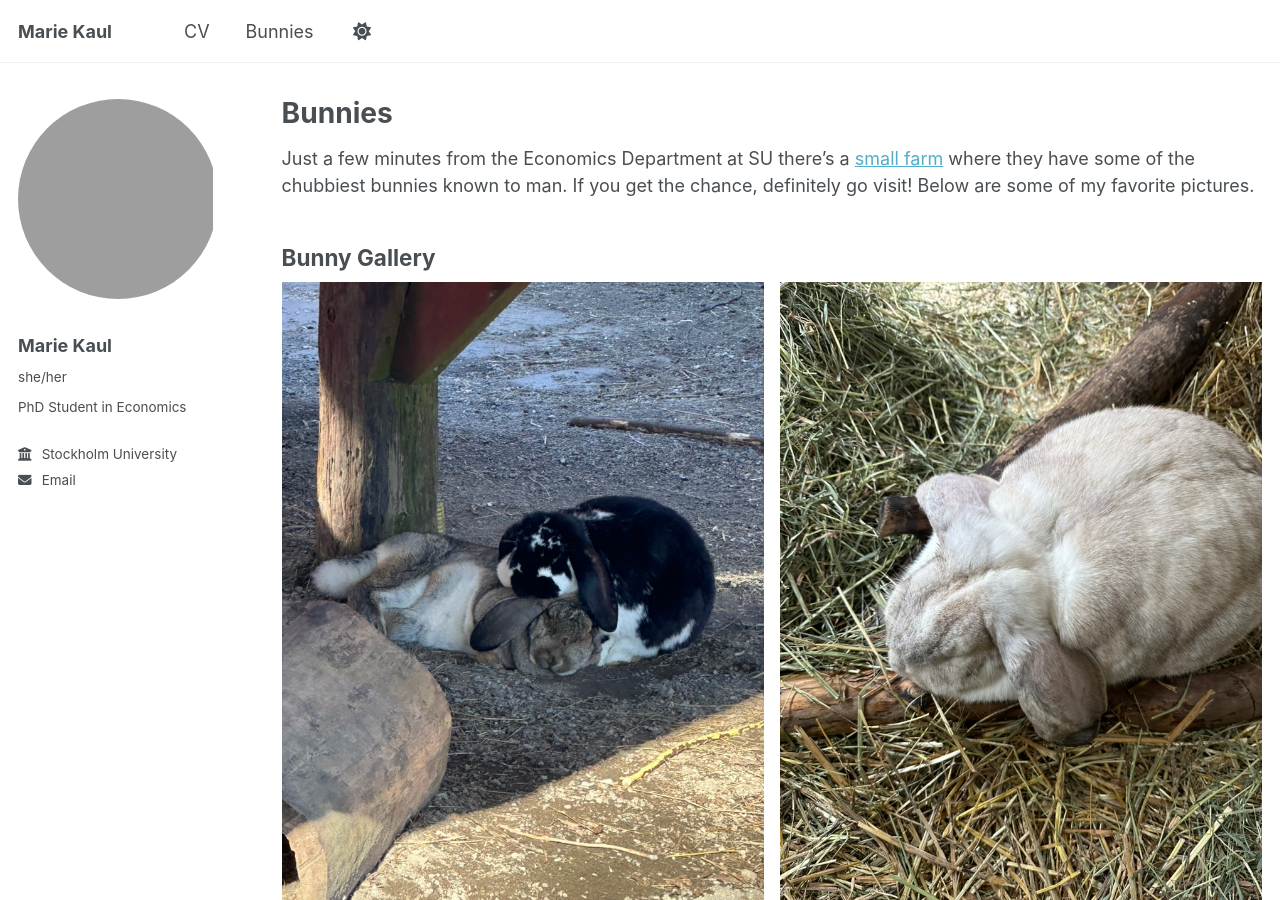
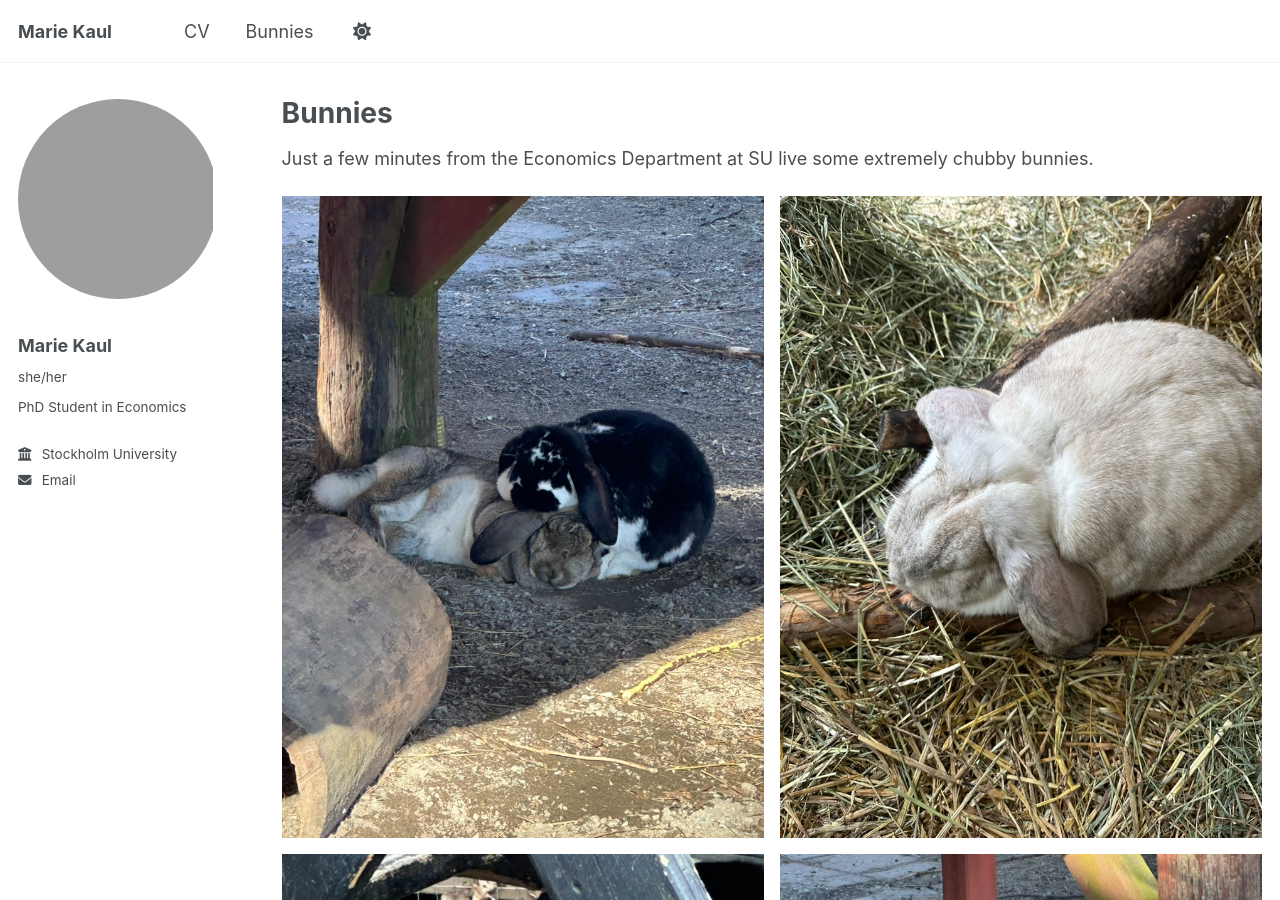
Before and after one commit to marie-kaul/marie-kaul.github.io, a Jekyll site: the page built from _pages/bunnies.md, in a window 1280 px wide and 900 px high. Built offline with Jekyll 4.4.1, drawn with Linux system fonts in a browser that asks for light colours.

Commit message:
Update bunnies.md

```diff
--- a/_pages/bunnies.md
+++ b/_pages/bunnies.md
@@ -5,9 +5,8 @@ permalink: /bunnies/
 author_profile: true
 ---
 
-Just a few minutes from the Economics Department at SU there's a [small farm](https://storaskuggans4hgard.se/) where they have some of the chubbiest bunnies known to man. If you get the chance, definitely go visit! Below are some of my favorite pictures.
+Just a few minutes from the Economics Department at SU live some extremely chubby bunnies.
 
-<h2>Bunny Gallery</h2>
 <div style="display: grid; grid-template-columns: repeat(2, 1fr); gap: 16px;">
   <img src="/images/bunnies/199E9483-4A8D-4BD5-BF58-922E3392D569_1_105_c.jpeg" alt="Bunny" style="width: 100%; height: auto;">
   <img src="/images/bunnies/1A0B2BE9-6A5E-4921-B6F3-EFD0C4CFD73A_1_105_c.jpeg" alt="Bunny" style="width: 100%; height: auto;">
```
